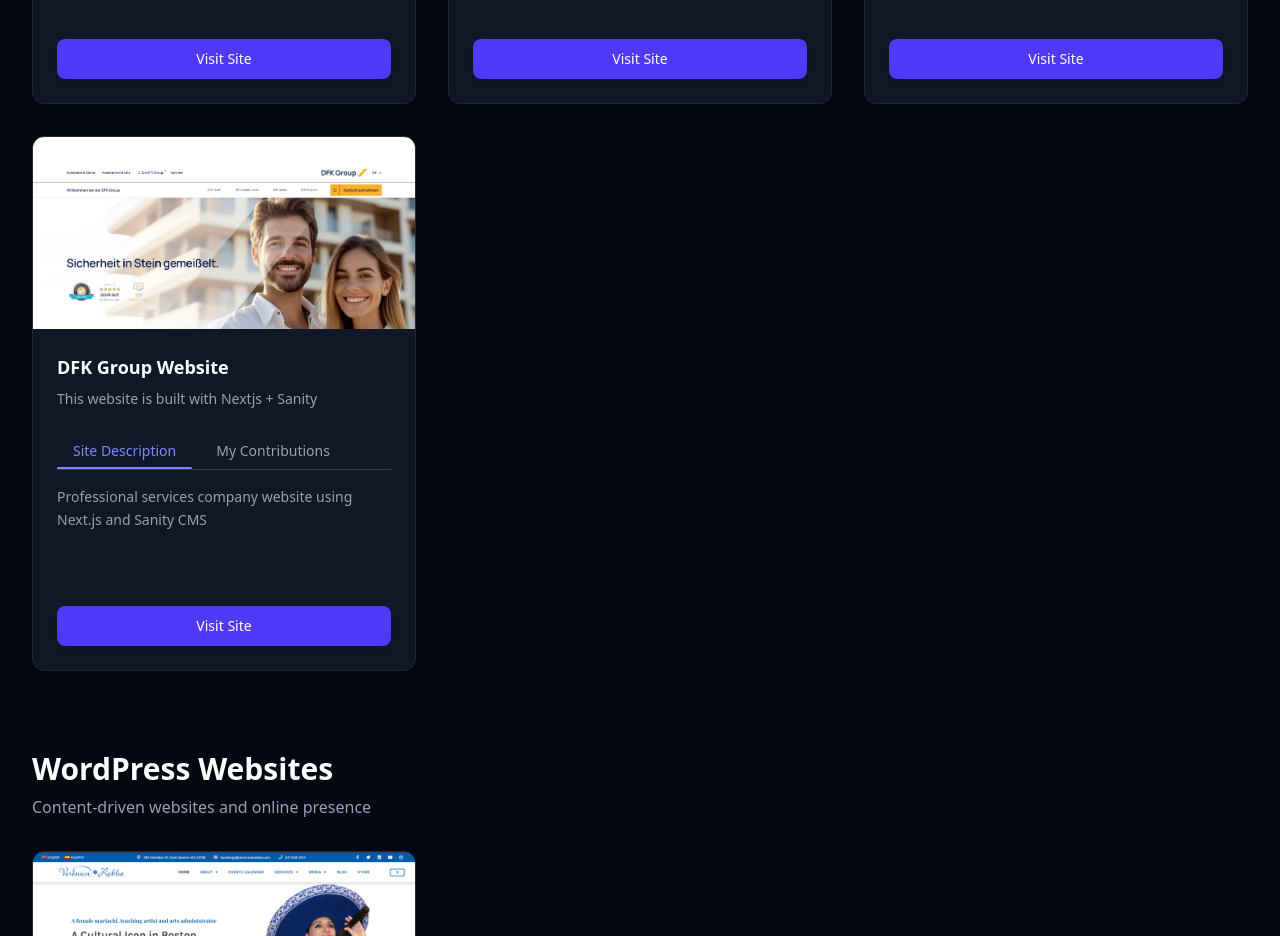
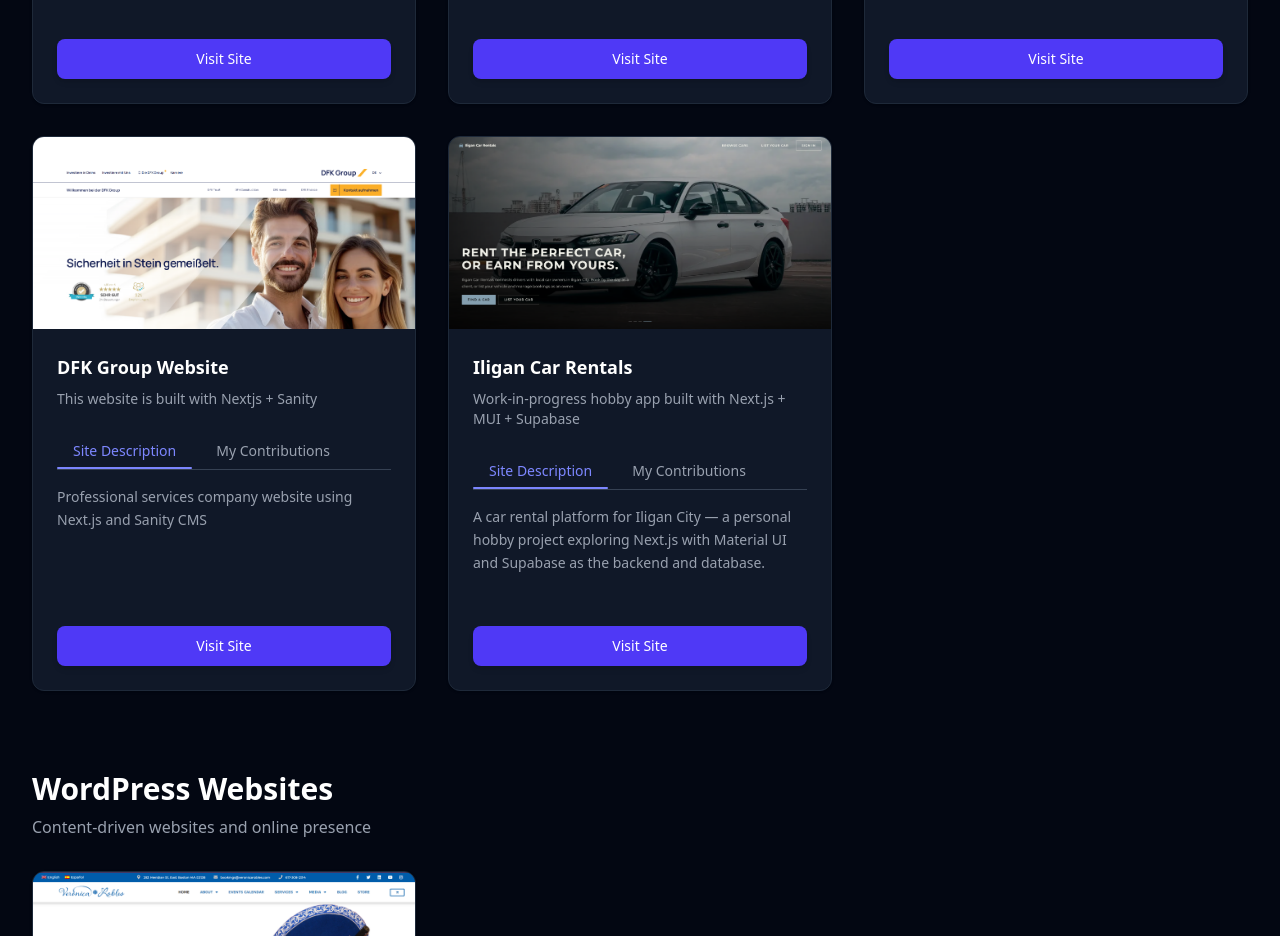
Before and after one commit to Irrelevantmofo/portfolio, a Next.js app: page /projects in a window 1280 px wide. Shown: the part 880-1816 px from the top of the page. Built offline with nearby package versions, Linux system fonts and the light colour scheme.

Commit message:
Adds hobby project to portolio

```diff
--- a/data/projects.ts
+++ b/data/projects.ts
@@ -69,6 +69,20 @@ export const projects: Project[] = [
       "Multi-language localization and internationalization (i18n) framework implementation",
     ],
   },
+  {
+    id: "iligan-car-rentals",
+    title: "Iligan Car Rentals",
+    description: "Work-in-progress hobby app built with Next.js + MUI + Supabase",
+    imageUrl: "/images/car-rental-app.png",
+    link: "https://car-rental-app-rose-two.vercel.app",
+    category: "Nextjs",
+    whatIsIt: "A car rental platform for Iligan City — a personal hobby project exploring Next.js with Material UI and Supabase as the backend and database.",
+    contributions: [
+      "Full-stack development with Next.js and Supabase (auth, database, storage)",
+      "UI implementation using Material UI (MUI) component library",
+      "Car listing, booking flow, and availability management",
+    ],
+  },
 
 
   // Laravel Applications
```
Also changed, not shown: public/images/car-rental-app.png (added).
